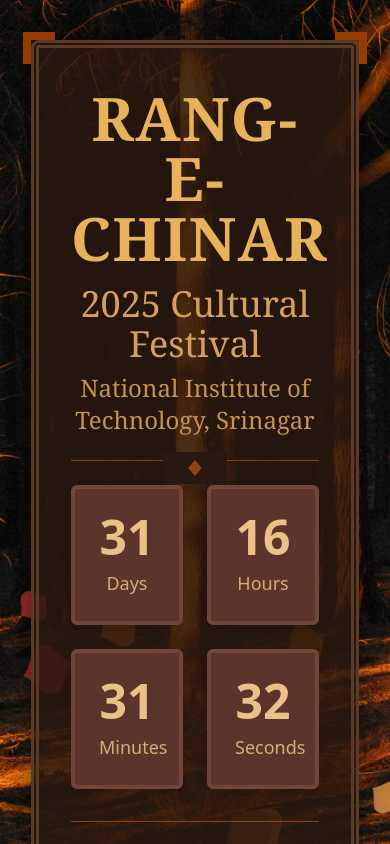
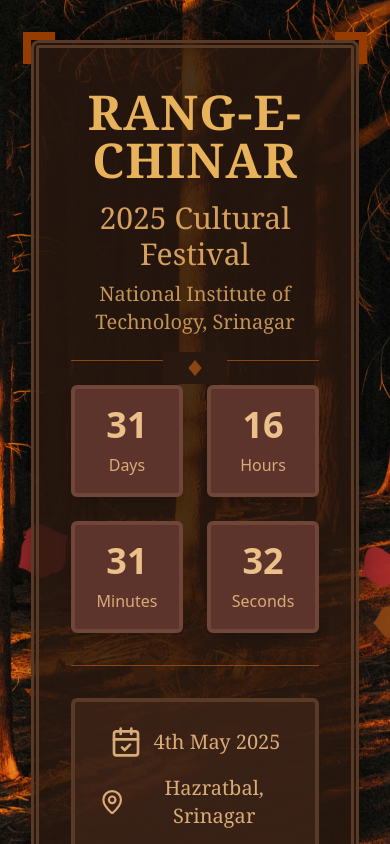
Before and after one commit to Ankritjarngal/range-chinar-countdown, a React (Vite) app: page / in a window 390 px wide. Shown: the top 844 px of the page. Built offline with nearby package versions, Linux system fonts and the light colour scheme.

Commit message:
reponsive

```diff
--- a/src/App.jsx
+++ b/src/App.jsx
@@ -9,14 +9,12 @@
     seconds: 0
   });
 
-  // Simpler leaves for animation
   const [leaves, setLeaves] = useState([]);
 
   useEffect(() => {
-    // Create falling leaves
     const createLeaves = () => {
       const newLeaves = [];
-      const leafCount = 12;
+      const leafCount = window.innerWidth < 640 ? 6 : 12; // Reduce leaves for small screens
 
       for (let i = 0; i < leafCount; i++) {
         newLeaves.push({
@@ -26,12 +24,7 @@
           delay: `${Math.random() * 3}s`,
           duration: `${Math.random() * 5 + 8}s`,
           color: [
-            '#8B4513', // Brown
-            '#A52A2A', // Brown-red
-            '#CD853F', // Peru
-            '#D2691E', // Chocolate
-            '#AA5303', // Rust
-            '#9B2D06'  // Deep rust
+            '#8B4513', '#A52A2A', '#CD853F', '#D2691E', '#AA5303', '#9B2D06'
           ][Math.floor(Math.random() * 6)]
         });
       }
@@ -41,7 +34,6 @@
 
     createLeaves();
 
-    // Countdown timer
     const targetDate = new Date('2025-05-04T00:00:00');
 
     const calculateTimeLeft = () => {
@@ -86,7 +78,6 @@
             animationDuration: leaf.duration
           }}
         >
-          {/* Simple leaf shape */}
           <svg viewBox="0 0 100 100" style={{ fill: leaf.color }}>
             <path d="M50,0 C70,25 100,25 100,50 C100,75 70,75 50,100 C30,75 0,75 0,50 C0,25 30,25 50,0 Z" />
           </svg>
@@ -105,15 +96,15 @@
         <div className="absolute -bottom-4 -left-4 w-8 h-8 border-b-8 border-l-8 border-amber-800"></div>
         <div className="absolute -bottom-4 -right-4 w-8 h-8 border-b-8 border-r-8 border-amber-800"></div>
 
-        <h1 className="text-6xl font-serif font-bold mb-4 tracking-wide text-center"
+        <h1 className="text-5xl md:text-6xl font-serif font-bold mb-4 tracking-wide text-center"
             style={{ color: '#E8B25B' }}>
           RANG-E-CHINAR
         </h1>
-        <h2 className="text-4xl font-serif text-center mb-2"
+        <h2 className="text-3xl md:text-4xl font-serif text-center mb-2"
             style={{ color: '#D6A05C' }}>
           2025 Cultural Festival
         </h2>
-        <h3 className="text-2xl font-serif text-center mb-6"
+        <h3 className="text-xl md:text-2xl font-serif text-center mb-6"
             style={{ color: '#C39355' }}>
           National Institute of Technology, Srinagar
         </h3>
@@ -131,11 +122,11 @@
         </div>
 
         {/* Timer Section */}
-        <div className="grid grid-cols-2 md:grid-cols-4 gap-6 mt-6">
+        <div className="grid grid-cols-2 sm:grid-cols-4 gap-6 mt-6">
           {Object.entries(timeLeft).map(([unit, value]) => (
             <div
               key={unit}
-              className="p-6 rounded-md text-center transform hover:scale-105 transition duration-300 shadow-lg"
+              className="p-4 sm:p-6 rounded-md text-center transform hover:scale-105 transition duration-300 shadow-lg"
               style={{
                 backgroundColor: '#5D342C',
                 borderWidth: '4px',
@@ -143,11 +134,11 @@
                 borderColor: '#704638'
               }}
             >
-              <div className="text-5xl font-bold"
+              <div className="text-4xl sm:text-5xl font-bold"
                    style={{ color: '#ECC089' }}>
                 {value.toString().padStart(2, '0')}
               </div>
-              <div className="capitalize text-lg mt-2"
+              <div className="capitalize text-md sm:text-lg mt-2"
                    style={{ color: '#D9AB77' }}>
                 {unit}
               </div>
@@ -167,12 +158,12 @@
           <div className="flex items-center justify-center gap-3"
                style={{ color: '#D9AB77' }}>
             <CalendarCheck className="w-8 h-8" />
-            <span className="text-xl font-serif">4th May 2025</span>
+            <span className="text-xl sm:text-2xl font-serif">4th May 2025</span>
           </div>
           <div className="flex items-center justify-center gap-3 mt-4"
                style={{ color: '#D9AB77' }}>
             <MapPin className="w-8 h-8" />
-            <span className="text-xl font-serif">Hazratbal, Srinagar</span>
+            <span className="text-xl sm:text-2xl font-serif">Hazratbal, Srinagar</span>
           </div>
         </div>
       </div>
```
